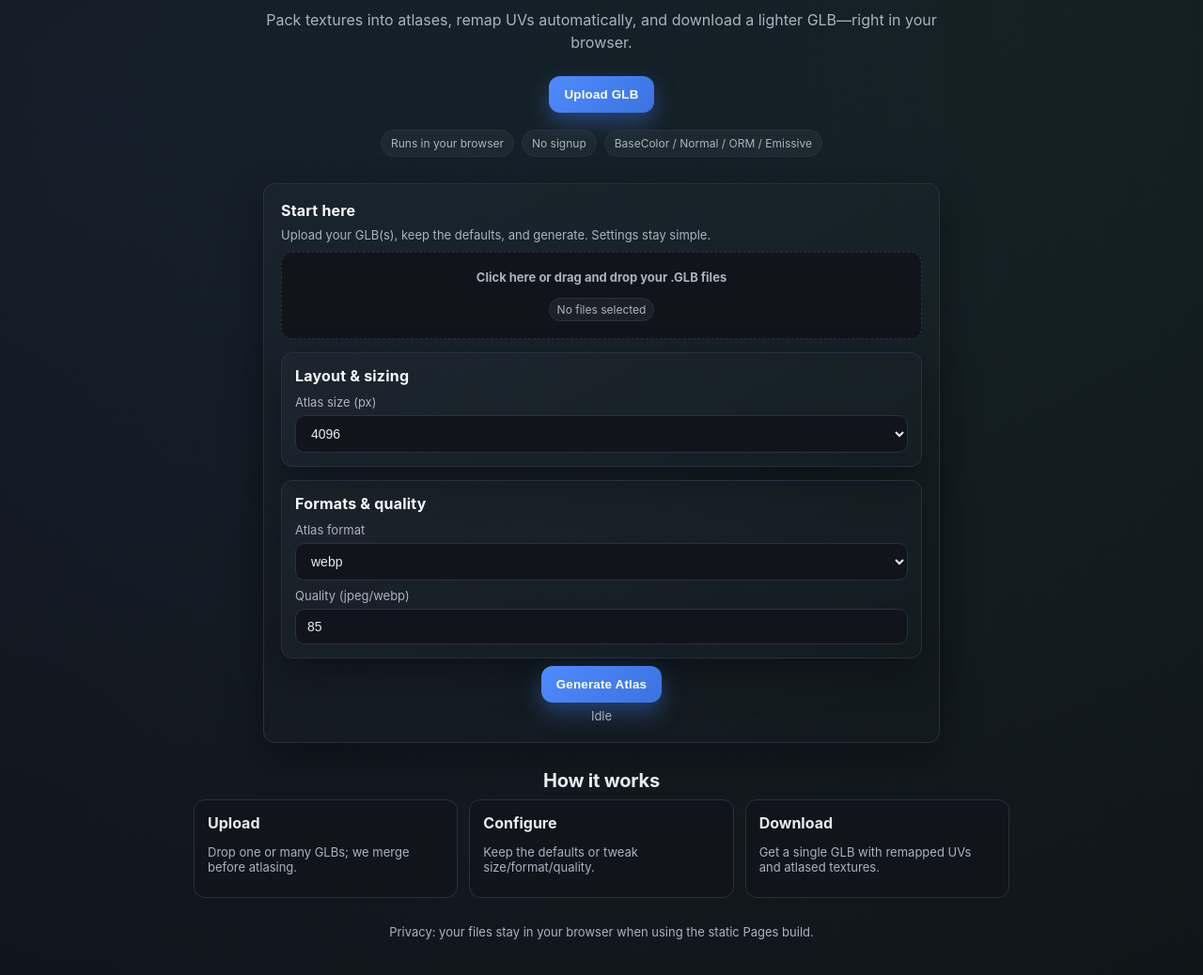
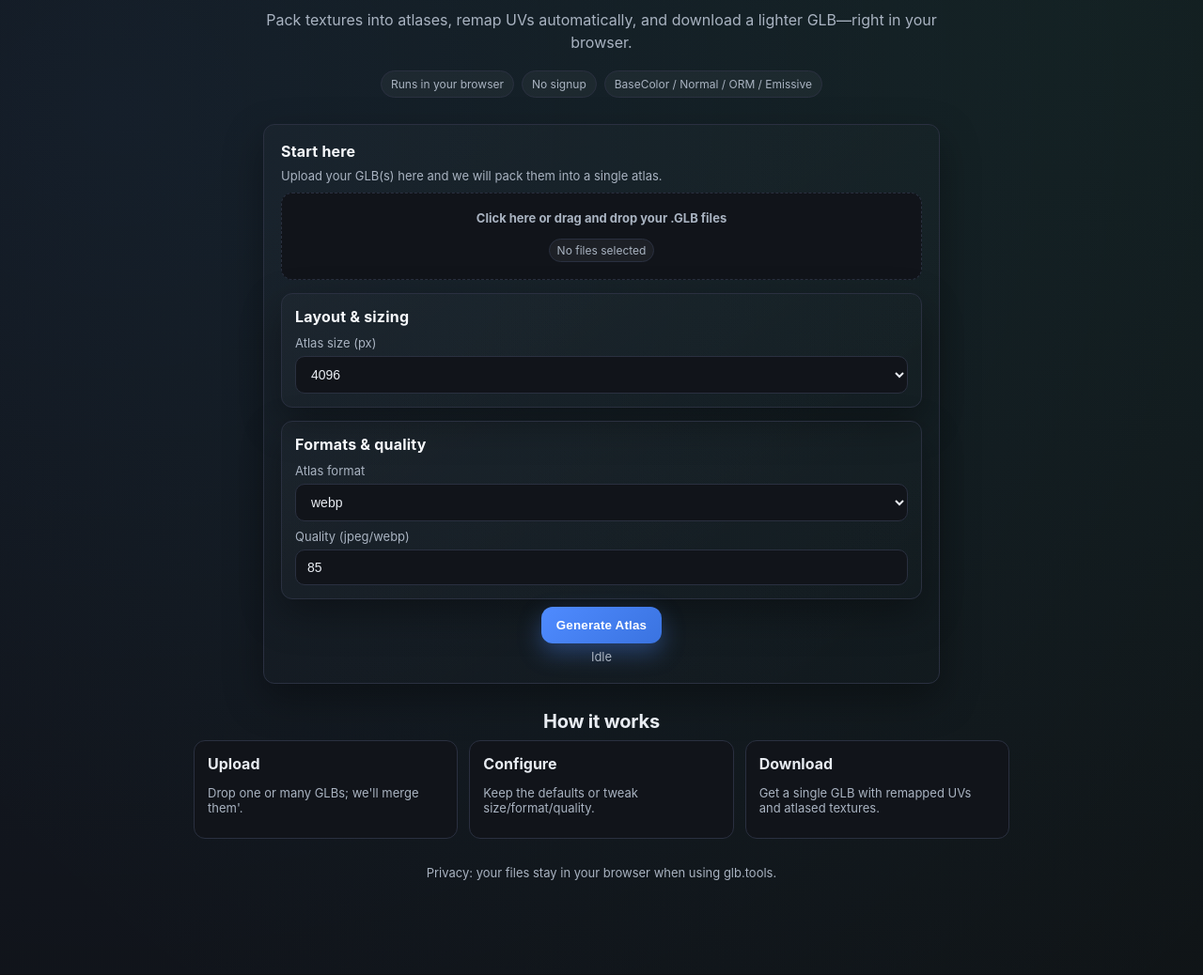
Before and after one commit to GlbToolsWeb/GlbToolsWeb, a website built with Vite: page web/index.html in a window 1280 px wide. Shown: the part 112-1150 px from the top of the page at 94% size. Built offline with nearby package versions, Linux system fonts and the light colour scheme.

Commit message:
Update index.html

```diff
--- a/web/index.html
+++ b/web/index.html
@@ -240,9 +240,6 @@
       <div class="badge">glb.tools</div>
       <h1>Optimize your GLB textures in one click</h1>
       <p class="lead">Pack textures into atlases, remap UVs automatically, and download a lighter GLB—right in your browser.</p>
-      <div class="cta-row">
-        <button class="primary" type="button" id="hero-upload">Upload GLB</button>
-      </div>
       <div class="trust-bar">
         <span class="pill">Runs in your browser</span>
         <span class="pill">No signup</span>
@@ -254,7 +251,7 @@
       <div class="grid">
         <form id="atlas-form" class="card" autocomplete="off">
           <h3>Start here</h3>
-          <p class="subtext" style="margin-top:-2px;">Upload your GLB(s), keep the defaults, and generate. Settings stay simple.</p>
+          <p class="subtext" style="margin-top:-2px;">Upload your GLB(s) here and we will pack them into a single atlas.</p>
 
           <label class="uploader">
             <strong>Click here or drag and drop your .GLB files</strong>
@@ -304,7 +301,7 @@
       <div class="steps">
         <div class="step">
           <strong>Upload</strong>
-          <p class="subtext">Drop one or many GLBs; we merge before atlasing.</p>
+          <p class="subtext">Drop one or many GLBs; we'll merge them'.</p>
         </div>
         <div class="step">
           <strong>Configure</strong>
@@ -318,7 +315,7 @@
     </section>
 
     <section class="section">
-      <div class="subtext" style="text-align:center;">Privacy: your files stay in your browser when using the static Pages build.</div>
+      <div class="subtext" style="text-align:center;">Privacy: your files stay in your browser when using glb.tools.</div>
     </section>
   </div>
 
```
